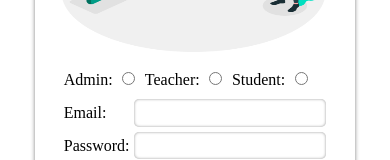
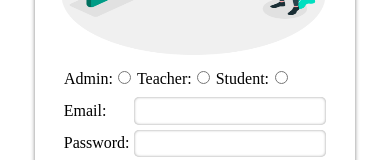
Before and after one commit to Vicky-Kushwaha/School-Management-Frontend, a React (Create React App) app: page /login in a window 390 px wide. Shown: the part 408-568 px from the top of the page. Built offline with nearby package versions, Linux system fonts and the light colour scheme.

Commit message:
minor changes

```diff
--- a/src/components/css/responsive.css
+++ b/src/components/css/responsive.css
@@ -51,6 +51,14 @@
 .regis_form p{
 	 padding-top: 0.2rem!important;
 	}
+
+.category input{
+	margin: 0.5px!important;
+}
+
+.category label{
+	margin: 5px!important;
+}
 
 .total_info{
   width: 18rem!important;
--- a/src/pages/Student.jsx
+++ b/src/pages/Student.jsx
@@ -84,7 +84,7 @@ useEffect(()=>{
      const classname = e.target.value
      if(classname > 0){
     const newStudent = stud.filter((elem)=>{
-        return (elem.classname === classname)
+        return (elem.classname == classname)
     });
 
    if(newStudent.length > 0){
```
Also changed, not shown: 1 other file (tests, documents, lock files or other folders).
